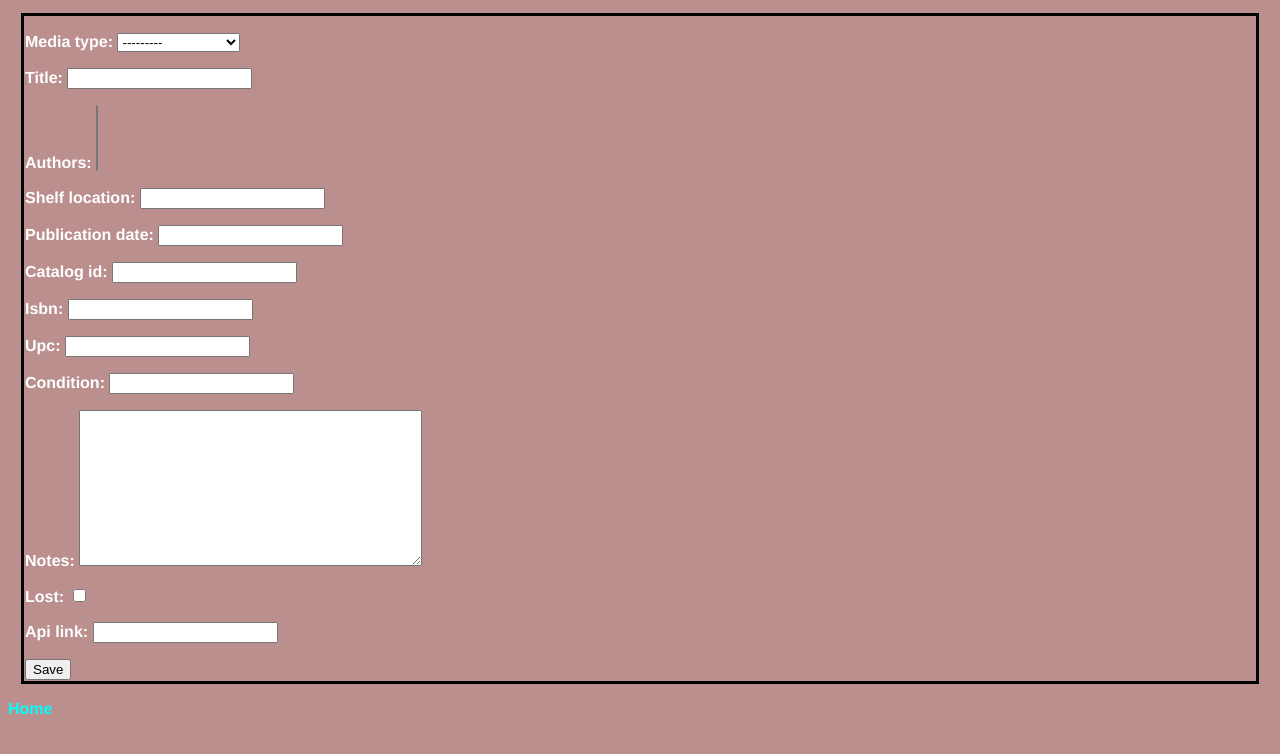
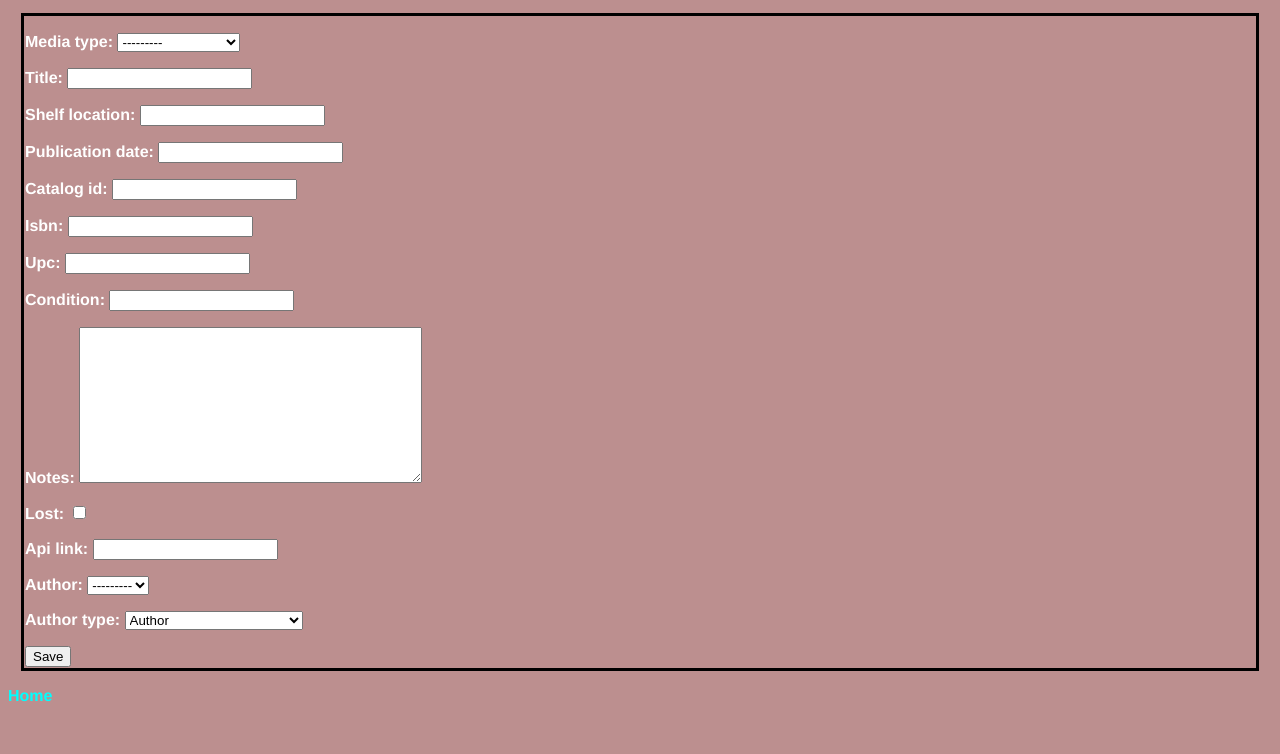
Before and after one commit to jmbiggs/my_library, a Django app: page /catalog/item/ in a window 1280 px wide. Shown: the top 754 px of the page. Run offline with Django 3.2, Linux system fonts and the light colour scheme; data that the repository does not hold is empty.

Commit message:
Changed the model slightly, and got saving items with 0 or 1 authors working

```diff
--- a/catalog/forms.py
+++ b/catalog/forms.py
@@ -1,7 +1,7 @@
 from django import forms
 from django.forms import ModelForm
 
-from .models import Item, Patron, Author
+from .models import Item, Patron, Authorship, Author
 
 from dal import autocomplete
 
@@ -16,17 +16,40 @@ class SearchModeForm(forms.Form):
 class SearchForm(forms.Form):
 	query = forms.CharField(label='', max_length=100, required=False)
 
-class PatronForm(ModelForm):
+class PatronForm(forms.ModelForm):
 	class Meta:
 		model = Patron
 		fields = ['patron_name', 'email']
 
-class ItemForm(ModelForm):
+class AuthorshipForm(forms.ModelForm):
+	author = forms.ModelChoiceField(
+		queryset=Author.objects.all(),
+		required=False,
+		widget=autocomplete.ModelSelect2(url='author-autocomplete')
+	)
+
+	def is_blank(self):
+		author_blank = self.cleaned_data.get('author') is None
+		author_type_blank = self.cleaned_data.get('author_type') is None
+
+		return author_blank or author_type_blank
+
+	class Meta:
+		model = Authorship
+		fields = ['author', 'author_type']
+#		widgets = {
+#					'author': autocomplete.ModelSelect2(url='author-autocomplete')
+#					}
+
+class ItemForm(forms.ModelForm):
 	class Meta:
 		model = Item
-		fields = ['media_type', 'title', 'authors', 'shelf_location', 'publication_date', 'catalog_id', 'isbn', 'upc', 'condition', 'notes', 'lost', 'api_link']
+		fields = ['media_type', 'title', 'shelf_location', 'publication_date', 'catalog_id', 'isbn', 'upc', 'condition', 'notes', 'lost', 'api_link']
 		widgets = {
-					'authors': autocomplete.ModelSelect2Multiple(url='author-autocomplete')
-					}
+			'media_type': forms.Select(attrs={'onchange': 'display_authors(this)', 'class': 'media_form'}),
+		}
+
+#	def save(self, commit=True):
+#		return super(ItemForm, self).save(commit=commit)
 
 #, 'aquisition_date', 'last_modified_date',
--- a/catalog/models.py
+++ b/catalog/models.py
@@ -12,6 +12,12 @@ class Patron(models.Model):
 		return self.patron_name + ' (' + self.email + ') ID: ' + str(self.id)
 
 class Author(models.Model):
+	author_name = models.CharField(max_length=50)
+
+	def __str__(self):
+		return self.author_name
+
+class Authorship(models.Model):
 	# group types
 	BOOK = 'book'
 	FILM = 'film'
@@ -29,6 +35,8 @@ class Author(models.Model):
 	WRITER = 'writer'
 	EDITOR = 'editor'
 	COMPOSER = 'composer'
+	DIRECTOR_OF_PHOTOGRAPHY = 'director_of_photography'
+	PRODUCER = 'producer'
 
 	# music types
 	ARTIST = 'artist'
@@ -46,21 +54,27 @@ class Author(models.Model):
 			(WRITER, 'Writer'),
 			(EDITOR, 'Editor'),
 			(COMPOSER, 'Composer'),
+			(DIRECTOR_OF_PHOTOGRAPHY, 'Director of Photography'),
+			(PRODUCER, 'Producer'),
 		)),
 		(MUSIC, (
 			(ARTIST, 'Artist'),
 		)),
 	)
 
-	author_name = models.CharField(max_length=50)
 	author_type = models.CharField(
 		max_length=50,
 		choices=AUTHOR_TYPE_CHOICES,
 		default=AUTHOR,
 	)
 
+	author = models.ForeignKey(
+		Author,
+		on_delete = models.CASCADE
+	)
+
 	def __str__(self):
-		return self.author_name + ' (' + self.author_type + ')'
+		return self.author + ' (' + self.author_type + ')'
 
 class Item(models.Model):
 	# media type groups
@@ -122,7 +136,7 @@ class Item(models.Model):
 	last_modified_date = models.DateTimeField(auto_now=True, null=True)
 	notes = models.TextField(blank=True, null=True)
 	title = models.CharField(max_length=50)
-	authors = models.ManyToManyField(Author, blank=True)
+	authors = models.ManyToManyField(Authorship, blank=True)
 	shelf_location = models.CharField(max_length=50, blank=True, null=True)
 	publication_date = models.DateField(blank=True, null=True)
 	lost = models.BooleanField(default=False)
--- a/catalog/static/catalog/style.css
+++ b/catalog/static/catalog/style.css
@@ -15,6 +15,10 @@ a:link {
 
 a:visited {
 	color: cyan;
+}
+
+.select2-results {
+  color: black;
 }
 
 img {
--- /dev/null
+++ b/catalog/templates/catalog/authors.html
@@ -0,0 +1,5 @@
+<!-- this content gets embedded directly into item.html -->
+<!-- 	{% for choice, text in author_form.media_type.field.choices %} -->
+<!-- 		{{ choice }}: {{ text }} <br> -->
+<!-- 	{% endfor %} -->
+		{{ author_form.as_p }}
--- a/catalog/templates/catalog/item.html
+++ b/catalog/templates/catalog/item.html
@@ -3,21 +3,53 @@
 <html lang="en-US">
 <head>
 	<link rel="stylesheet" type="text/css" href="{% static 'catalog/style.css' %}" />
+	<script src="https://ajax.googleapis.com/ajax/libs/jquery/3.3.1/jquery.min.js"></script>
+	<script>
+	// this function triggers when the media type selection changes, and it reloads the embedded authors.html
+	function display_authors(form)
+	{
+		var op = form.options[form.selectedIndex];
+		var optgroup = op.parentNode;
+		alert("selected option text is:  " + op.text + " \noptGroup label is:  " + optgroup.label);
+
+//		$form=$(".media_form");
+		var datastring = form.serialize();
+		$.ajax({
+			type: "POST",
+			url: $form.attr('action'),
+			dataType: 'html',
+			data: datastring,
+			success: function(result)
+			{
+				$("authors_div").html(result);
+			}
+		});
+
+		return false;
+	}
+
+//	$(document).ready(function(){
+//		$( ".media_form" ).change(function() {
+//			alert( "Handler for .change() called." );
+//		});
+//	});
+	</script>
 </head>
 <body>
 
+<!-- USER ATTEMPTED TO UPDATE -->
 {% if updated is not None %}
 <div class="object">
 	{% if updated %}
 		<p>Item was successfully saved.</p>
 	{% else %}
-		<p>Item was not successfully saved.</p>
+		<p>Blast! Something went wrong and the item was not saved.</p>
 	{% endif %}
 </div>
 {% endif %}
 
+<!-- EDIT EXISTING ITEM -->
 {% if item %}
-
 <div class="object">
 	<p>ID: {{ item.id }}</p>
 
@@ -34,18 +66,19 @@
 	</p>
 </div>
 
+<!-- CREATE NEW ITEM -->
 {% elif form %}
-
 <div class="object">
 	<form action="{% url 'new_item' %}" method="post">
 		{% csrf_token %}
 		{{ form.as_p }}
+		<div class="authors_div">{% include authors_template %}</div>
 		<input type="submit" value="Save">
 	</form>
 </div>
 
+<!-- TRYING TO EDIT AN ITEM THAT DOESN'T EXIST -->
 {% else %}
-
 <div class="object">
 	There is no item associated with this item number.
 </div>
@@ -54,9 +87,9 @@
 
 <p> <a href="{% url 'index' %}">Home</a> </p>
 
+<!-- this stuff has to be here for the autocomplete fields to work -->
 <script type="text/javascript" src="{% static 'admin/js/vendor/jquery/jquery.js' %}"></script>
-
-{{ form.media }}
+{{ author_form.media }}
 
 </body>
 </html>
--- a/catalog/urls.py
+++ b/catalog/urls.py
@@ -9,6 +9,7 @@ urlpatterns = [
 	url(r'^$', views.index, name='index'),
 
 	# new item record
+	url(r'^authors.html$', views.new_item, name='new_item'),
 	url(r'^item/$', views.new_item, name='new_item'),
 
 	# item record
--- a/catalog/views.py
+++ b/catalog/views.py
@@ -7,7 +7,7 @@ from django.shortcuts import get_object_or_404, render
 from django.template import loader
 from django.utils import formats, timezone
 
-from .forms import SearchModeForm, SearchForm, PatronForm, ItemForm
+from .forms import SearchModeForm, SearchForm, PatronForm, ItemForm, AuthorshipForm
 from .models import Item, Patron, Author, CheckOut
 
 from dal import autocomplete
@@ -84,8 +84,13 @@ def index(request):
 	return render(request, 'catalog/index.html', context)
 
 def new_item(request):
+	authors_template='catalog/authors.html'
+
 	if request.method == 'POST':
+		author_form = AuthorshipForm(request.POST)
 		form = ItemForm(request.POST)
+		if author_form.is_valid() and not author_form.is_blank():
+			author_form.save()
 		if form.is_valid():
 			form.save()
 			updated = True
@@ -93,9 +98,10 @@ def new_item(request):
 			updated = False
 	else:
 		form = ItemForm()
+		author_form = AuthorshipForm()
 		updated = None
 
-	context = {'form': form, 'updated': updated}
+	context = {'form': form, 'author_form': author_form, 'updated': updated, 'authors_template': authors_template}
 	return render(request, 'catalog/item.html', context)
 
 def item_record(request, item_id):
@@ -201,7 +207,7 @@ def item_query(query):
 		id_query = Q()
 
 	title_query = Q(title__icontains=query)
-	author_query = Q(authors__author_name__icontains=query)
+	author_query = Q(authors__author__author_name__icontains=query)
 	return Item.objects.filter(id_query | title_query | author_query).distinct()
 
 # helpers
```
Also changed, not shown: catalog/admin.py (+6 -2 lines), catalog/migrations/0004_auto_20180515_0942.py (added), 2 other files.
